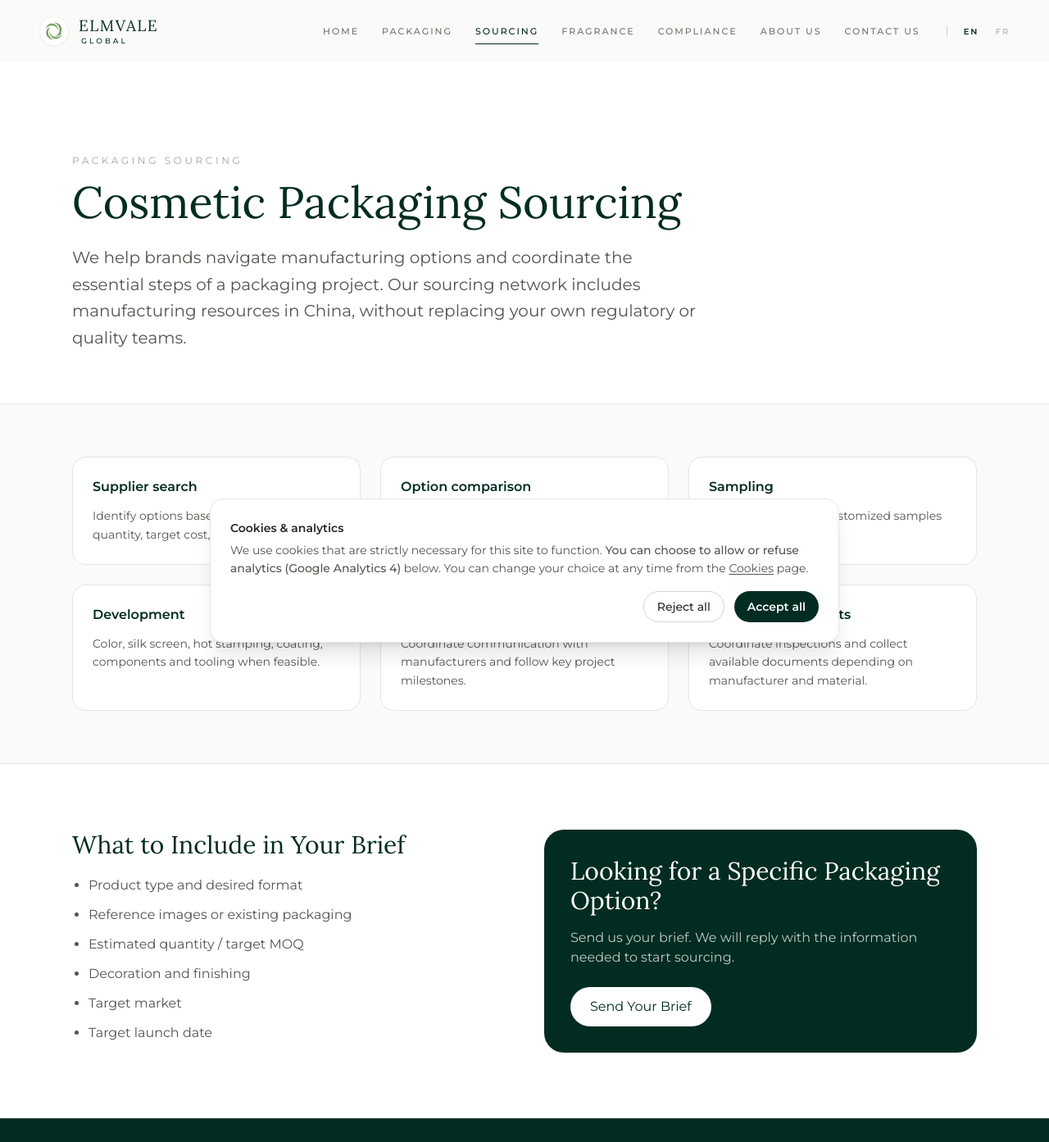
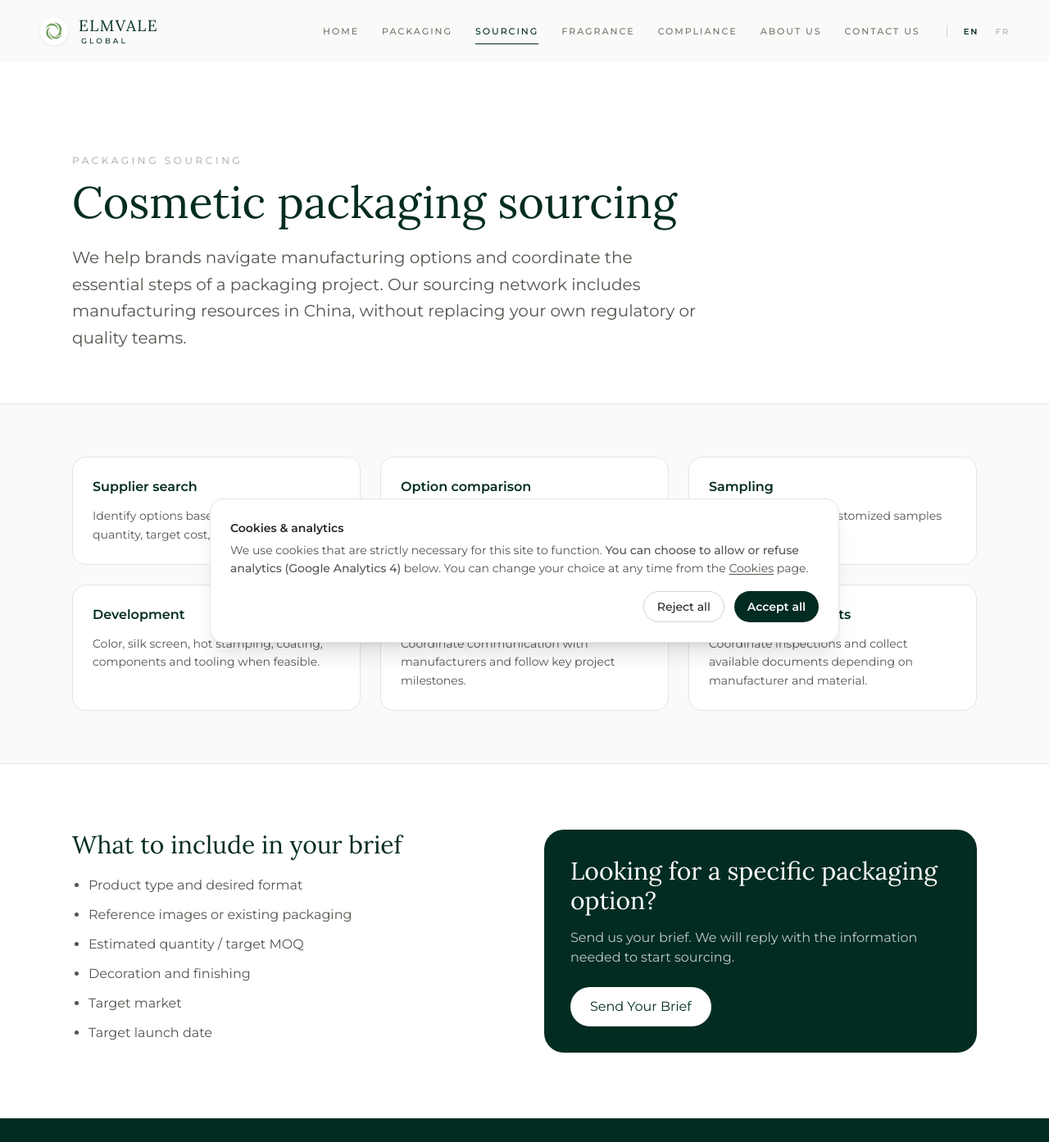
Before and after one commit to cathy6140/-Elmvale-Global-.github.io, a React (Vite) app: page /sourcing in a window 1280 px wide. Shown: the top 1393 px of the page at 82% size. Built offline with nearby package versions, Linux system fonts and the light colour scheme.

Commit message:
Use sentence case for English headings

```diff
--- a/src/pages/Sourcing.tsx
+++ b/src/pages/Sourcing.tsx
@@ -8,7 +8,7 @@ const Sourcing: React.FC = () => {
   const fr = language === "fr";
   useEffect(() => {
     setSeoMeta(
-      fr ? "Sourcing packaging cosmétique | Elmvale Global" : "Cosmetic Packaging Sourcing | Elmvale Global",
+      fr ? "Sourcing packaging cosmétique | Elmvale Global" : "Cosmetic packaging sourcing | Elmvale Global",
       fr
         ? "Elmvale Global aide les marques beauté et parfum à rechercher, comparer et développer des solutions packaging, avec un réseau de sourcing en Chine."
         : "Elmvale Global helps beauty and fragrance brands search, compare and develop packaging solutions, supported by a sourcing network in China."
@@ -38,7 +38,7 @@ const Sourcing: React.FC = () => {
       <section className="max-w-6xl mx-auto px-6 pt-28 pb-16">
         <p className="uppercase text-xs tracking-[0.3em] text-stone-400 mb-4">{fr ? "SOURCING PACKAGING" : "PACKAGING SOURCING"}</p>
         <h1 className="font-serif font-normal text-4xl md:text-5xl lg:text-[54px] text-brand-dark mb-6">
-          {fr ? "Sourcing de packaging cosmétique" : "Cosmetic Packaging Sourcing"}
+          {fr ? "Sourcing de packaging cosmétique" : "Cosmetic packaging sourcing"}
         </h1>
         <p className="text-xl text-stone-600 max-w-3xl leading-relaxed">
           {fr
@@ -60,7 +60,7 @@ const Sourcing: React.FC = () => {
 
       <section className="max-w-6xl mx-auto px-6 py-20 grid lg:grid-cols-2 gap-12">
         <div>
-          <h2 className="font-serif text-3xl text-brand-dark mb-5">{fr ? "Ce que nous demandons dans un brief" : "What to Include in Your Brief"}</h2>
+          <h2 className="font-serif text-3xl text-brand-dark mb-5">{fr ? "Ce que nous demandons dans un brief" : "What to include in your brief"}</h2>
           <ul className="space-y-3 text-stone-600 list-disc pl-5">
             <li>{fr ? "Produit et format souhaité" : "Product type and desired format"}</li>
             <li>{fr ? "Photos ou références existantes" : "Reference images or existing packaging"}</li>
@@ -71,7 +71,7 @@ const Sourcing: React.FC = () => {
           </ul>
         </div>
         <div className="bg-brand-dark text-white rounded-3xl p-8">
-          <h2 className="font-serif text-3xl mb-4">{fr ? "Vous cherchez une option précise ?" : "Looking for a Specific Packaging Option?"}</h2>
+          <h2 className="font-serif text-3xl mb-4">{fr ? "Vous cherchez une option précise ?" : "Looking for a specific packaging option?"}</h2>
           <p className="text-white/75 mb-6">{fr ? "Envoyez-nous votre brief. Nous vous répondrons avec les informations nécessaires pour démarrer le sourcing." : "Send us your brief. We will reply with the information needed to start sourcing."}</p>
           <Link to="/contact" className="inline-block bg-white text-brand-dark px-6 py-3 rounded-full">{fr ? "Envoyer un brief" : "Send Your Brief"}</Link>
         </div>
```
